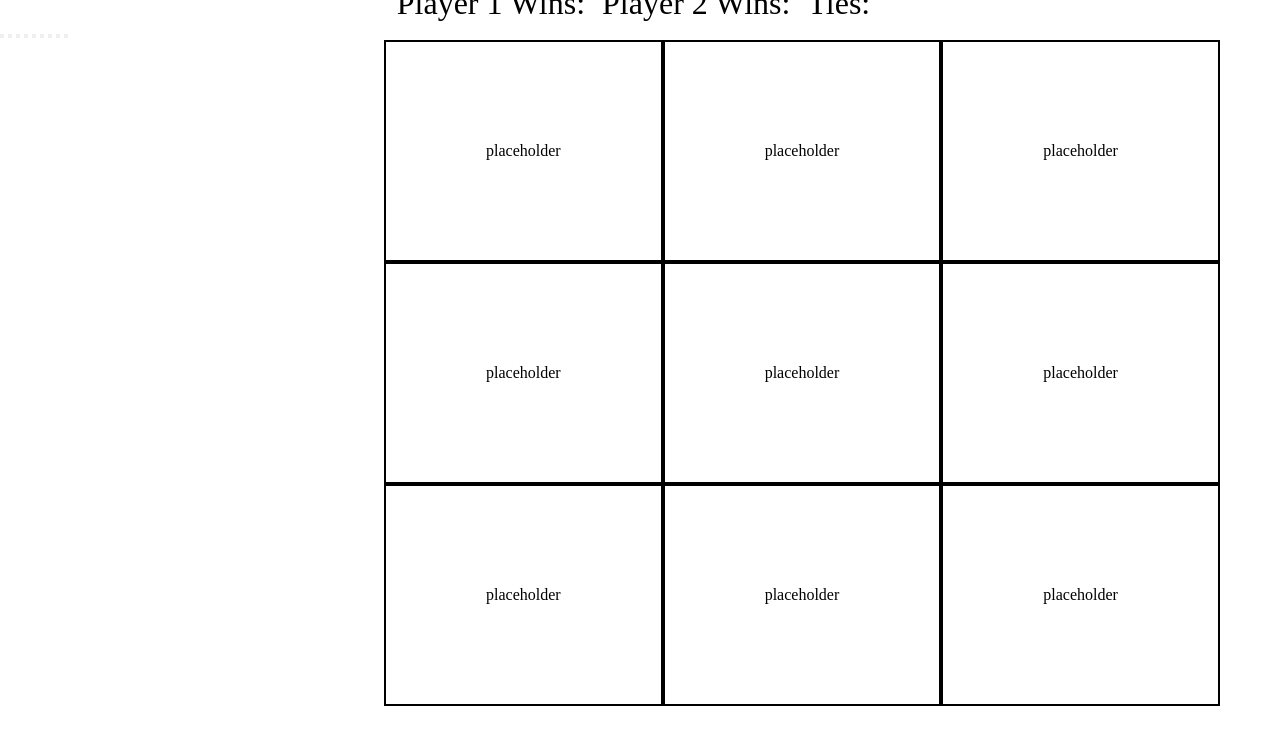
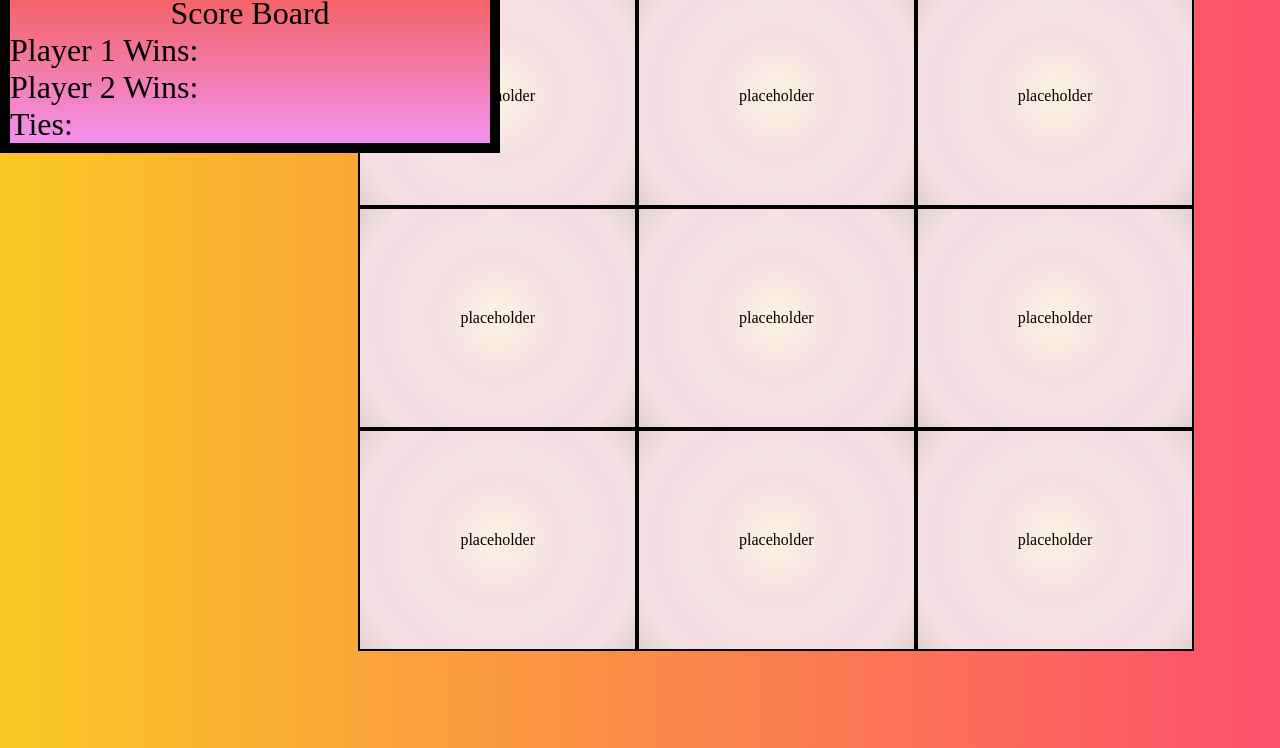
Before and after one commit to IsaiahMar/TicTacToe, a plain HTML site: page index.html in a window 1280 px wide. Shown: the part 52-800 px from the top of the page. Drawn offline with Linux system fonts and the light colour scheme.

Commit message:
tested score, added scoreboard, added css

```diff
--- a/index.html
+++ b/index.html
@@ -11,21 +11,12 @@
     <h1>Tic Tac Toe</h1>
     <div class="wlt">
         <ul>
-            <li>Player 1 Wins:</li>
-            <li>Player 2 Wins:</li>
+            <ol>Score Board</ol>
+           <li>Player 1 Wins:</li>
+           <li>Player 2 Wins:</li>
             <li>Ties:</li>
         </ul>
     </div>
-    <button class="main"></button>
-    <button class="main"></button>
-    <button class="main"></button>
-    <button class="main"></button>
-    <button class="main"></button>
-    <button class="main"></button>
-    <button class="main"></button>
-    <button class="main"></button>
-    <button class="main"></button>
-
     <section class="board">
         <div class="grid">
             <div class="grid-square">
--- a/main.js
+++ b/main.js
@@ -2,7 +2,7 @@ player1_score = document.getElementById('player1');
 player2_score = document.getElementById('player2');
 tieResult = document.getElementById('tie')
 result = document.getElementById('result')
-
+var p1 = 0
 var tieResult = 0;
 var result = 0;
 var player1_score = 0
--- a/style.css
+++ b/style.css
@@ -6,25 +6,53 @@
 
 ul{
     position: relative;
-    display: block;
-    text-align: center;
+
+    text-align: left;
+    float: left;
   }
 
 
-li {
-    width: 50%;
-    display: inline;
+li  {
+    width: 100%;
     font-size: xx-large;
   }
 h1{
+    display:flexbox;
     text-align: center;
   }
 ul li{
-    margin-right: 13px;
-  }
+text-align: left;
+}
+ul{
+  border: solid 10px;
+  width: 500px;
+  background: hsla(303, 79%, 76%, 1);
 
+  background: linear-gradient(90deg, hsla(303, 79%, 76%, 1) 0%, hsla(360, 86%, 67%, 1) 100%);
 
+  background: -moz-linear-gradient(90deg, hsla(303, 79%, 76%, 1) 0%, hsla(360, 86%, 67%, 1) 100%);
 
+  background: -webkit-linear-gradient(90deg, hsla(303, 79%, 76%, 1) 0%, hsla(360, 86%, 67%, 1) 100%);
+
+  filter: progid: DXImageTransform.Microsoft.gradient( startColorstr="#F292ED", endColorstr="#F36364", GradientType=1 );
+ position:absolute;
+}
+
+ol{
+  text-align: center;
+  font-size: xx-large;
+}
+body{
+  background: hsla(46, 95%, 56%, 1);
+
+  background: linear-gradient(90deg, hsla(46, 95%, 56%, 1) 0%, hsla(350, 97%, 65%, 1) 100%);
+
+  background: -moz-linear-gradient(90deg, hsla(46, 95%, 56%, 1) 0%, hsla(350, 97%, 65%, 1) 100%);
+
+  background: -webkit-linear-gradient(360deg, hsla(46, 95%, 56%, 1) 0%, hsla(350, 97%, 65%, 1) 100%);
+
+  filter: progid: DXImageTransform.Microsoft.gradient( startColorstr="#F9C823", endColorstr="#FC506E", GradientType=1 );
+}
 
 
   .grid {
@@ -32,10 +60,20 @@ ul li{
     grid-template-columns: repeat(3, 1fr);
     grid-template-rows: repeat(3, 1fr);
     width: 40%;
-    margin: 0 auto;
+    margin: 0 28%;
+    background-color: aliceblue;
   }
 
   .grid-square {
     border: 2px solid black;
     padding: 100px;
+    background: hsla(43, 83%, 93%, 1);
+
+background: radial-gradient(circle, hsla(43, 83%, 93%, 1) 0%, hsla(16, 62%, 93%, 1) 19%, hsla(352, 55%, 92%, 1) 36%, hsla(0, 51%, 93%, 1) 50%, hsla(337, 54%, 91%, 1) 69%, hsla(351, 50%, 92%, 1) 82%, hsla(357, 24%, 85%, 1) 100%);
+
+background: -moz-radial-gradient(circle, hsla(43, 83%, 93%, 1) 0%, hsla(16, 62%, 93%, 1) 19%, hsla(352, 55%, 92%, 1) 36%, hsla(0, 51%, 93%, 1) 50%, hsla(337, 54%, 91%, 1) 69%, hsla(351, 50%, 92%, 1) 82%, hsla(357, 24%, 85%, 1) 100%);
+
+background: -webkit-radial-gradient(circle, hsla(43, 83%, 93%, 1) 0%, hsla(16, 62%, 93%, 1) 19%, hsla(352, 55%, 92%, 1) 36%, hsla(0, 51%, 93%, 1) 50%, hsla(337, 54%, 91%, 1) 69%, hsla(351, 50%, 92%, 1) 82%, hsla(357, 24%, 85%, 1) 100%);
+
+filter: progid: DXImageTransform.Microsoft.gradient( startColorstr="#FCF4DF", endColorstr="#F8E7E1", GradientType=1 );
   }
```
